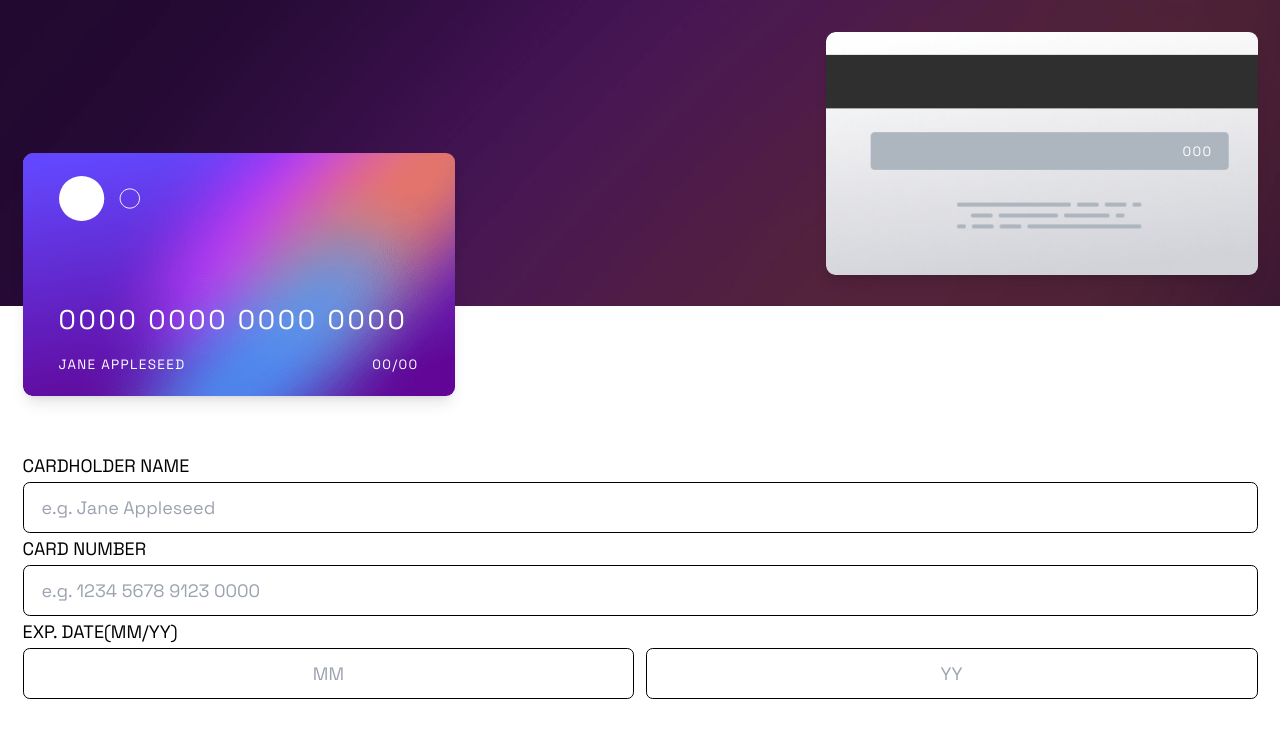
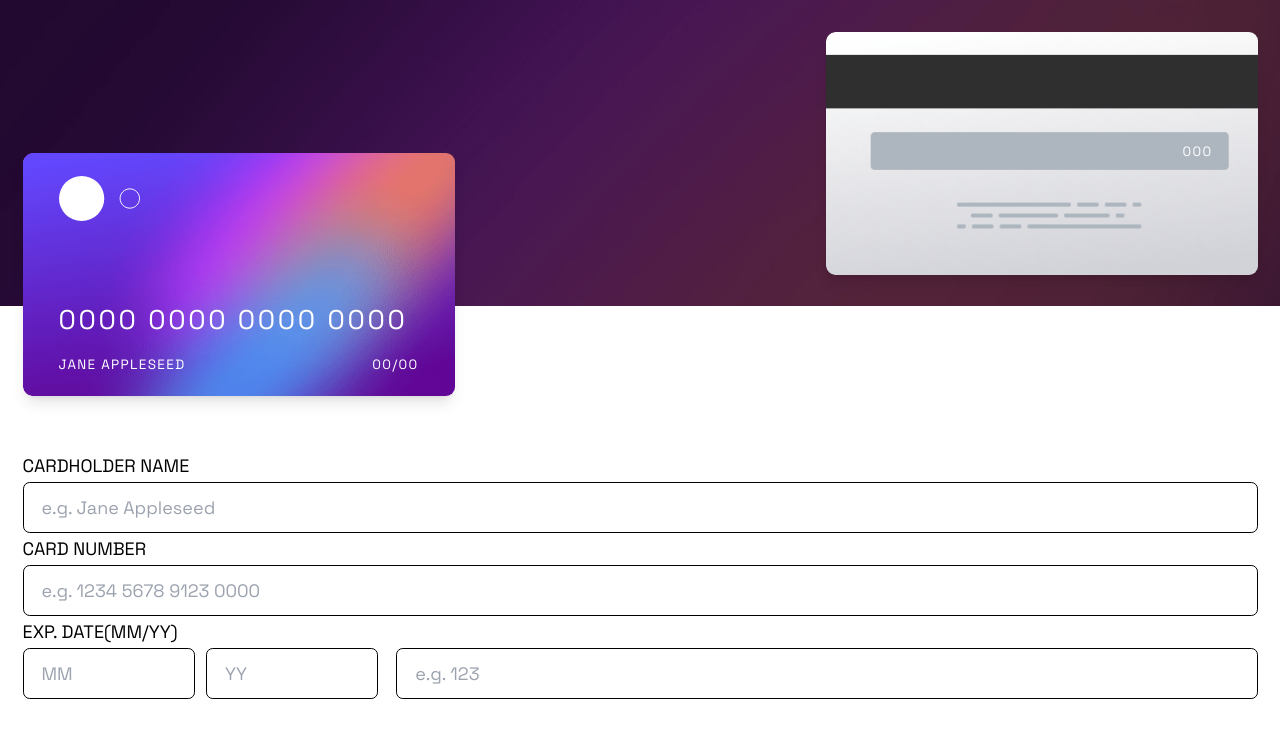
Before and after one commit to soewaiyanag/interactive-card-details-form, a React (Create React App) app: page / in a window 1280 px wide. Shown: the top 738 px of the page. Built offline with nearby package versions, Linux system fonts and the light colour scheme.

Commit message:
new: Add cvcSlice && all components relateted to it

```diff
--- a/src/Components/CardBack.js
+++ b/src/Components/CardBack.js
@@ -1,16 +1,17 @@
 import clsx from "clsx";
+import Cvc from "features/cvc/Cvc";
 
 const CardBack = () => {
   return (
     <div className="card bg-card-back relative">
-      <span
+      <div
         className={clsx(
           "card-small-text",
           "absolute pb-0.5 right-10 top-1/2 -translate-y-1/2"
         )}
       >
-        000
-      </span>
+        <Cvc />
+      </div>
     </div>
   );
 };
--- a/src/Components/NumberInput.js
+++ b/src/Components/NumberInput.js
@@ -17,7 +17,7 @@ const NumberInput = ({ min, max, id, action, name, placeholder }) => {
     <input
       placeholder={placeholder}
       type="number"
-      className="input text-center"
+      className="input"
       onChange={onChangeHandler}
       value={value}
       id={id}
--- a/src/Components/SecondSection.js
+++ b/src/Components/SecondSection.js
@@ -1,5 +1,6 @@
 import CardHolderInput from "features/cardHolder/CardHolderInput";
 import CardNumberInput from "features/cardNumber/CardNumberInput";
+import CvcInput from "features/cvc/CvcInput";
 import ExpDateInput from "features/expDate/ExpDateInput";
 import Label from "./Label";
 
@@ -16,7 +17,10 @@ const SecondSection = () => {
           <Label htmlFor="monthInput">MM</Label>/
           <Label htmlFor="yearInput">YY</Label>)
         </p>
-        <ExpDateInput />
+        <div className="flex gap-4">
+          <ExpDateInput />
+          <CvcInput />
+        </div>
       </form>
     </div>
   );
--- a/src/app/store.js
+++ b/src/app/store.js
@@ -1,13 +1,15 @@
 import { configureStore } from "@reduxjs/toolkit";
-import cardNumberReducer from "../features/cardNumber/cardNumberSlice";
-import cardHolderReducer from "../features/cardHolder/cardHolderSlice";
-import expDateReducer from "../features/expDate/expDateSlice";
+import cardNumberReducer from "features/cardNumber/cardNumberSlice";
+import cardHolderReducer from "features/cardHolder/cardHolderSlice";
+import expDateReducer from "features/expDate/expDateSlice";
+import cvcReducer from "features/cvc/cvcSlice";
 
 const store = configureStore({
   reducer: {
     cardNumber: cardNumberReducer,
     cardHolder: cardHolderReducer,
     expDate: expDateReducer,
+    cvc: cvcReducer,
   },
 });
 
--- /dev/null
+++ b/src/features/cvc/Cvc.js
@@ -0,0 +1,8 @@
+import { useSelector } from "react-redux";
+
+const Cvc = () => {
+  const value = useSelector((state) => state.cvc.value);
+  return <span>{value}</span>;
+};
+
+export default Cvc;
--- /dev/null
+++ b/src/features/cvc/CvcInput.js
@@ -0,0 +1,20 @@
+import NumberInput from "Components/NumberInput";
+import { update } from "./cvcSlice";
+
+const CvcInput = () => {
+  const min = 0;
+  const max = 99;
+
+  return (
+    <NumberInput
+      min={min}
+      max={max}
+      placeholder="e.g. 123"
+      name="cvc"
+      id="cvcInput"
+      action={update}
+    />
+  );
+};
+
+export default CvcInput;
--- /dev/null
+++ b/src/features/cvc/cvcSlice.js
@@ -0,0 +1,19 @@
+import { createSlice } from "@reduxjs/toolkit";
+
+const initialState = {
+  value: "000",
+};
+
+const cvcSlice = createSlice({
+  name: "cvc",
+  initialState,
+  reducers: {
+    update: (state, action) => {
+      state.value = action.payload.value;
+    },
+  },
+});
+
+export const { update } = cvcSlice.actions;
+
+export default cvcSlice.reducer;
--- a/src/features/expDate/MonthInput.js
+++ b/src/features/expDate/MonthInput.js
@@ -9,10 +9,10 @@ const MonthInput = () => {
     <NumberInput
       min={min}
       max={max}
-      action={updateMonth}
       placeholder="MM"
       name="month"
       id="monthInput"
+      action={updateMonth}
     />
   );
 };
--- a/src/features/expDate/YearInput.js
+++ b/src/features/expDate/YearInput.js
@@ -9,10 +9,10 @@ const YearInput = () => {
     <NumberInput
       min={min}
       max={max}
-      action={updateYear}
       placeholder="YY"
       name="year"
       id="yearInput"
+      action={updateYear}
     />
   );
 };
```
